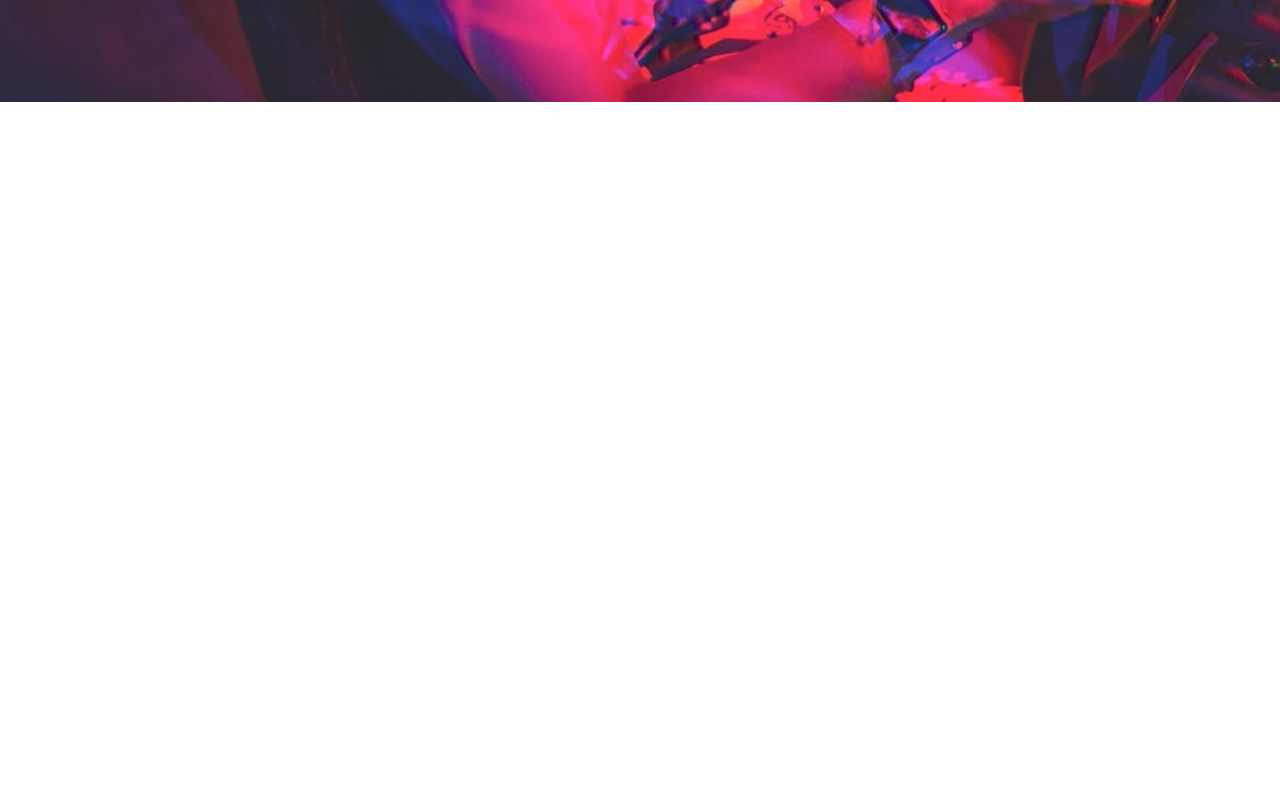
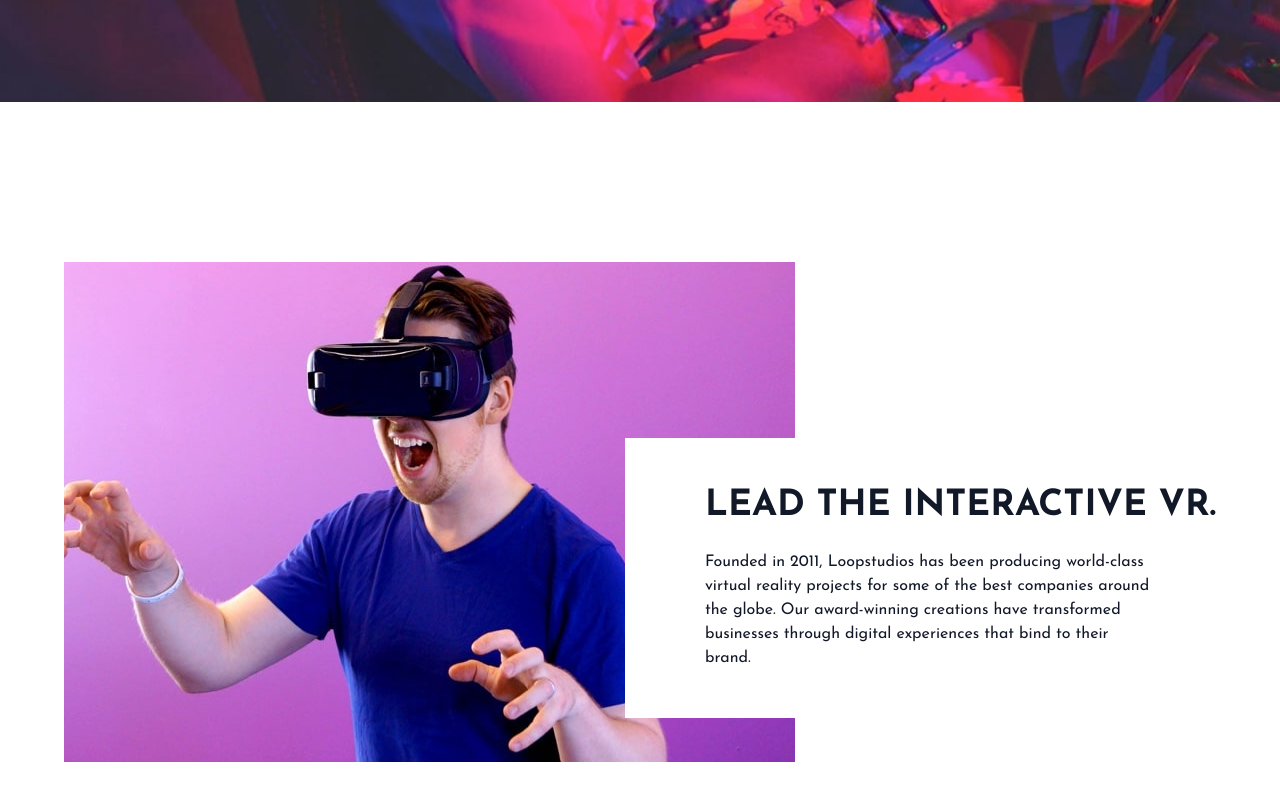
Before and after one commit to AhmedFawzi98/tailwind-landing-pages, a website built with Parcel: page loopstudios/index.html in a window 1280 px wide. Shown: the part 594-1394 px from the top of the page. Before the commit the page ends 856 px from the top, so only its background shows below. Built offline with nearby package versions, Linux system fonts and the light colour scheme.

Commit message:
Loopstudios: Implement features section

```diff
--- a/loopstudios/css/styles.css
+++ b/loopstudios/css/styles.css
@@ -16,13 +16,13 @@
         @apply font-bold capitalize;
     }
     h1 {
-        @apply mb-8 text-4xl md:text-5xl text-black uppercase;
+        @apply mb-8 text-4xl md:text-5xl uppercase;
     }
     h2 {
-        @apply mb-6 text-3xl md:text-4xl  text-black;
+        @apply mb-6 text-3xl md:text-4xl;
     }
     h3 {
-        @apply mb-2 text-xl lg:text-2xl  text-black;
+        @apply mb-2 text-xl lg:text-2xl;
     }
     section {
         @apply text-center;
--- a/loopstudios/index.html
+++ b/loopstudios/index.html
@@ -14,7 +14,8 @@
     </head>
     <body class="font-sans">
         <section class="mb-40" id="section-hero">
-            <div class="max-w-8xl mx-auto px-12 py-12 text-white">
+            <h1 class="sr-only">Loopstudios: an immersive experience</h1>
+            <div class="mx-auto px-12 py-12 text-white">
                 <nav
                     class="flex flex-row items-center justify-between font-bold"
                 >
@@ -51,12 +52,41 @@
                 <!--to do: hamburger menu-->
 
                 <div
-                    class="max-w-md md:max-w-lg my-40 mx-auto md:mx-0 p-4 md:p-8 text-5xl md:text-6xl border-2 border-white uppercase text-white text-center md:text-left"
+                    class="max-w-sm sm:max-w-lg my-40 mx-auto md:mx-0 p-4 md:p-8 text-3xl sm:text-5xl md:text-6xl border-2 border-white uppercase text-white text-center md:text-left"
                 >
-                    Amazing Experiences That Hit
+                    Amazing<br />Experiences<br />
+                    That Hit
                 </div>
             </div>
         </section>
-        <section class="mb-40" id="section-features"></section>
+        <section class="mb-40" id="section-features">
+            <div
+                class="relative max-w-6xl mx-auto px-4 md:px-0 flex flex-col items-center gap-4 md:flex-row md:gap-0 text-gray-900"
+            >
+                <div class="aspect-[731/500]">
+                    <img
+                        src="./images/desktop/image-interactive.jpg"
+                        alt="an image of a man wearing VR glasses"
+                        class="w-full h-full object-contain"
+                    />
+                </div>
+                <div
+                    class="bg-white pr-0 md:py-12 md:pl-20 md:absolute md:top-44 md:right-0"
+                >
+                    <h2
+                        class="max-w-lg mx-auto mt-10 md:mt-0 text-center md:text-left text-gray-900 uppercase"
+                    >
+                        lead the interactive vr.
+                    </h2>
+                    <p class="max-w-md text-center md:text-left">
+                        Founded in 2011, Loopstudios has been producing
+                        world-class virtual reality projects for some of the
+                        best companies around the globe. Our award-winning
+                        creations have transformed businesses through digital
+                        experiences that bind to their brand.
+                    </p>
+                </div>
+            </div>
+        </section>
     </body>
 </html>
```
Also changed, not shown: loopstudios/dist/image-interactive.99813087.jpg (added), loopstudios/dist/index.html, 2 other files.
